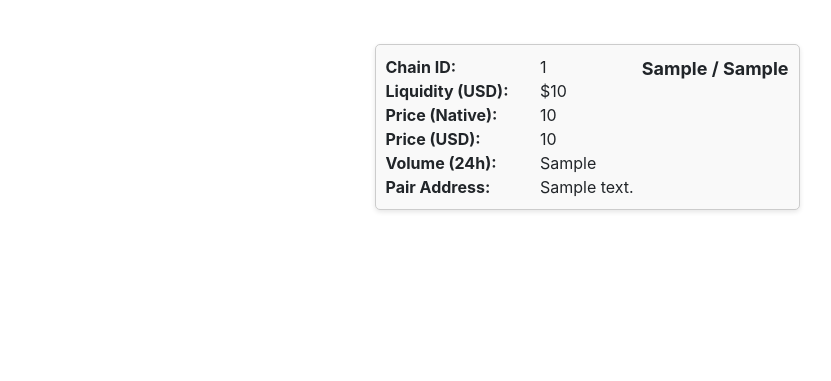
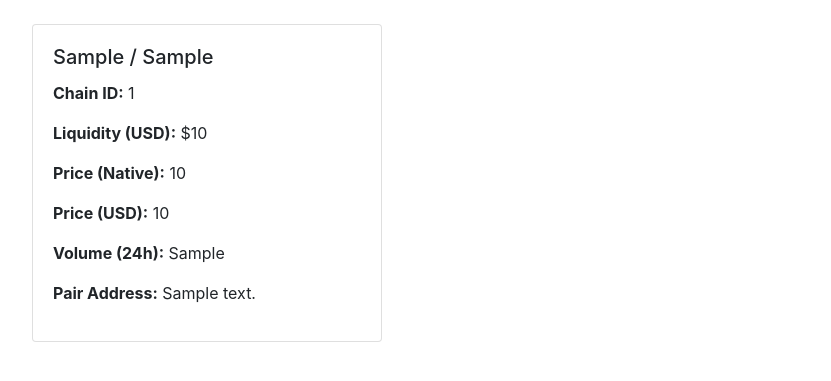
Before and after one commit to howe-s/Arbscreener, a Flask app: template templates/index.html in a window 1280 px wide. Shown: the part 56-437 px from the top of the page, without its empty margins (53-884 px from the left). Run offline with Flask 3, Linux system fonts and the light colour scheme; the template is opened without the code that fills it: most values are stand-ins (such as "Sample title", 1, 10 or a date in 2020); some libraries are stand-ins or nearby versions.

Commit message:
been awhile push

```diff
--- a/static/styles.css
+++ b/static/styles.css
@@ -2,3 +2,8 @@
   margin-left: none;
   margin-right: none;
 }
+
+.table-container mt-4 {
+  width: auto;
+  height: auto;
+}
--- a/templates/base.html
+++ b/templates/base.html
@@ -50,5 +50,6 @@
     <script src="https://code.jquery.com/jquery-3.5.1.slim.min.js"></script>
     <script src="https://cdn.jsdelivr.net/npm/@popperjs/core@2.5.4/dist/umd/popper.min.js"></script>
     <script src="https://stackpath.bootstrapcdn.com/bootstrap/4.5.2/js/bootstrap.min.js"></script>
+    <script src="https://unpkg.com/sortabletable@latest/dist/sortabletable.min.js"></script>
 </body>
 </html>
--- a/templates/index.html
+++ b/templates/index.html
@@ -3,46 +3,58 @@
 {% block title %}Home - Dexscreener{% endblock %}
 
 {% block content %}
-<div class="card" id="summary-div">
+<div class="container mt-4">
+    <!-- Summary Div -->
+    <div class="d-none d-md-block" id="summary-div">
+        <!-- Summary content will be dynamically inserted here -->
     </div>
-    <div class="card-container">
+
+    <!-- Card Container -->
+    <div class="row">
         {% for data in pool_data %}
+        <div class="col-md-4 mb-4">
             <div class="card" data-token-pair="{{ data['pool_address'] }}">
-            <div class="card-content">
-                <div><span class="label">Chain ID:</span> <span class="value">{{ data['chain_id'] }}</span></div>
-                <div><span class="label">Liquidity (USD):</span> <span class="value">${{ data['liquidity'].usd | round(0) }}</span></div>
-                <div><span class="label">Price (Native):</span> <span class="value">{{ data['price_native'] | round(2) }}</span></div>
-                <div><span class="label">Price (USD):</span> <span class="value">{{ data['price_usd_formatted'] }}</span></div>
-                <div><span class="label">Volume (24h):</span> <span class="value">{{ data['volume_24h_formatted'] }}</span></div>
-                <div><span class="label">Pair Address:</span> <span class="value">{{ data['pool_address'] }}</span></div>
+                <div class="card-body">
+                    <h5 class="card-title">{{ data['quote_token'] }} / {{ data['base_token'] }}</h5>
+                    <p><strong>Chain ID:</strong> {{ data['chain_id'] }}</p>
+                    <p><strong>Liquidity (USD):</strong> ${{ data['liquidity'].usd | round(0) }}</p>
+                    <p><strong>Price (Native):</strong> {{ data['price_native'] | round(2) }}</p>
+                    <p><strong>Price (USD):</strong> {{ data['price_usd_formatted'] }}</p>
+                    <p><strong>Volume (24h):</strong> {{ data['volume_24h_formatted'] }}</p>
+                    <p><strong>Pair Address:</strong> {{ data['pool_address'] }}</p>
                 </div>
-            <div class="card-title">{{ data['quote_token'] }} / {{ data['base_token'] }}</div>
+            </div>
         </div>
         {% endfor %}
     </div>
+</div>
+
 <script>
 document.addEventListener('DOMContentLoaded', () => {
     const cards = document.querySelectorAll('.card');
     const summaryDiv = document.getElementById('summary-div');
     cards.forEach(card => {
         card.addEventListener('click', () => {
-            const tokenPairAddress = card.querySelector('#pair_address').textContent;
+            const tokenPairAddress = card.querySelector('[data-token-pair]').getAttribute('data-token-pair');
             const cardTitle = card.querySelector('.card-title').textContent;
-            const cardVolume = card.querySelector('#volume_24h').textContent;
-            const cardPriceNative = card.querySelector('#price_native').textContent;
-            const cardPriceUSD = card.querySelector('#price_usd').textContent;
-            const cardLiquidity = card.querySelector('#liquidity').textContent;
-            console.log(tokenPairAddress)
+            const cardVolume = card.querySelector('[data-volume]').textContent;
+            const cardPriceNative = card.querySelector('[data-price-native]').textContent;
+            const cardPriceUSD = card.querySelector('[data-price-usd]').textContent;
+            const cardLiquidity = card.querySelector('[data-liquidity]').textContent;
+            console.log(tokenPairAddress);
 
             sendTokenPairAddressToFlask(tokenPairAddress, cardTitle);
-            // sendTokenPairAddressToFlask(cardTitle)
 
-            summaryDiv.style.display = 'inline-block';
-            summaryDiv.style.top = '50%';
-            summaryDiv.style.left = '50%';
-            summaryDiv.style.transform = 'translate(-50%, 0)';
-            summaryDiv.style.width = 'auto';
-            summaryDiv.style.height = 'auto';
+            summaryDiv.style.display = 'block';
+            summaryDiv.innerHTML = `
+                <div>
+                    <p> ${cardTitle} </p>
+                    <p> Chain: ${data.chain_id} </p>
+                    <p> Dex: ${data.dex_id} </p>
+                    <p> URL: <a href="${data.pair_URL}">${data.pair_URL}</a> </p>
+                    <img src="transaction_chart.png?t=${new Date().getTime()}" alt="Transaction Chart">
+                </div>
+            `;
         });
     });
 
@@ -52,109 +64,31 @@ document.addEventListener('DOMContentLoaded', () => {
             headers: {
                 'Content-Type': 'application/json',
             },
-      body: JSON.stringify({ tokenPairAddress: tokenPairAddress, cardTitle: cardTitle}),
+            body: JSON.stringify({ tokenPairAddress: tokenPairAddress, cardTitle: cardTitle }),
         })
         .then(response => response.json())
         .then(data => {
             console.log('Success this one:', data.pair_URL);
-      const pair_URL = data.pair_URL
-      const chain_id = data.chain_id
-      const dex_id = data.dex_id
-      const quote_token = data.quote_token
-      const base_token = data.base_token
-      console.log(pair_URL, chain_id, dex_id)
-    //   const jsonString = JSON.stringify(data);
-    //   console.log(jsonString)
-      summaryDiv.innerHTML = '';
-      // Create a new element for the image
-      const image = new Image();
-      image.src = "transaction_chart.png?t=" + new Date().getTime();
-      image.alt = "Transaction Chart";
-    //   summaryDiv.appendChild()
+            const pair_URL = data.pair_URL;
+            const chain_id = data.chain_id;
+            const dex_id = data.dex_id;
+            const quote_token = data.quote_token;
+            const base_token = data.base_token;
+
             summaryDiv.innerHTML = `
                 <div>
-       <p> ${quote_token} / ${base_token}</p>
+                    <p> ${quote_token} / ${base_token} </p>
                     <p> Chain: ${chain_id} </p>
                     <p> Dex: ${dex_id} </p>
                     <p> URL: <a href="${pair_URL}">${pair_URL}</a> </p>
-
+                    <img src="transaction_chart.png?t=${new Date().getTime()}" alt="Transaction Chart">
                 </div>
-      `
-      summaryDiv.appendChild(image);
-
+            `;
         })
         .catch((error) => {
             console.error('Error:', error);
         });
     }
 });
-
 </script>
-<style>
-    .card-container {
-        display: flex;
-        flex-wrap: wrap;
-        justify-content: center;
-        margin: 0 auto;
-        padding: 0 10px;
-        width: 100%;
-        box-sizing: border-box;
-    }
-    .card {
-        border: 1px solid #ccc;
-        border-radius: 5px;
-        padding: 10px;
-        margin: 20px;
-        box-shadow: 0 2px 5px rgba(0,0,0,0.1);
-        background-color: #f9f9f9;
-        width: 425px;
-        display: flex;
-        float: left;
-        position: relative;
-        cursor: pointer;
-    }
-    .card-title {
-        font-size: 18px;
-        font-weight: bold;
-        margin-bottom: 10px;
-        align-self: flex-end;
-        position: absolute;
-        top: 10px;
-        right: 10px;
-    }
-    .card-content .label {
-        font-weight: bold;
-        display: inline-block;
-        width: 150px;
-    }
-    .card-content .value {
-        display: inline-block;
-    }
-    .summary-table table {
-        width: 100%;
-        border-collapse: collapse;
-    }
-    .summary-table th, .summary-table td {
-        border: 1px solid #ddd;
-        padding: 8px;
-        text-align: left;
-    }
-    .summary-table th {
-        background-color: #f2f2f2;
-    }
-
-    #summary-div {
-        display: none;
-        position: flex;
-        top: 0;
-        left: 0;
-        width: 75%;
-        height: 200px;
-        background-color: white;
-        border: 1px solid #ccc;
-        padding: 20px;
-        box-shadow: 0 2px 5px rgba(0,0,0,0.1);
-        z-index: 1000;
-    }
-</style>
 {% endblock %}
```
Also changed, not shown: templates/arb.html (+101 -19 lines), templates/token_summary.html (+9 -2 lines). Lines whose indentation alone changed are shown as unchanged.
